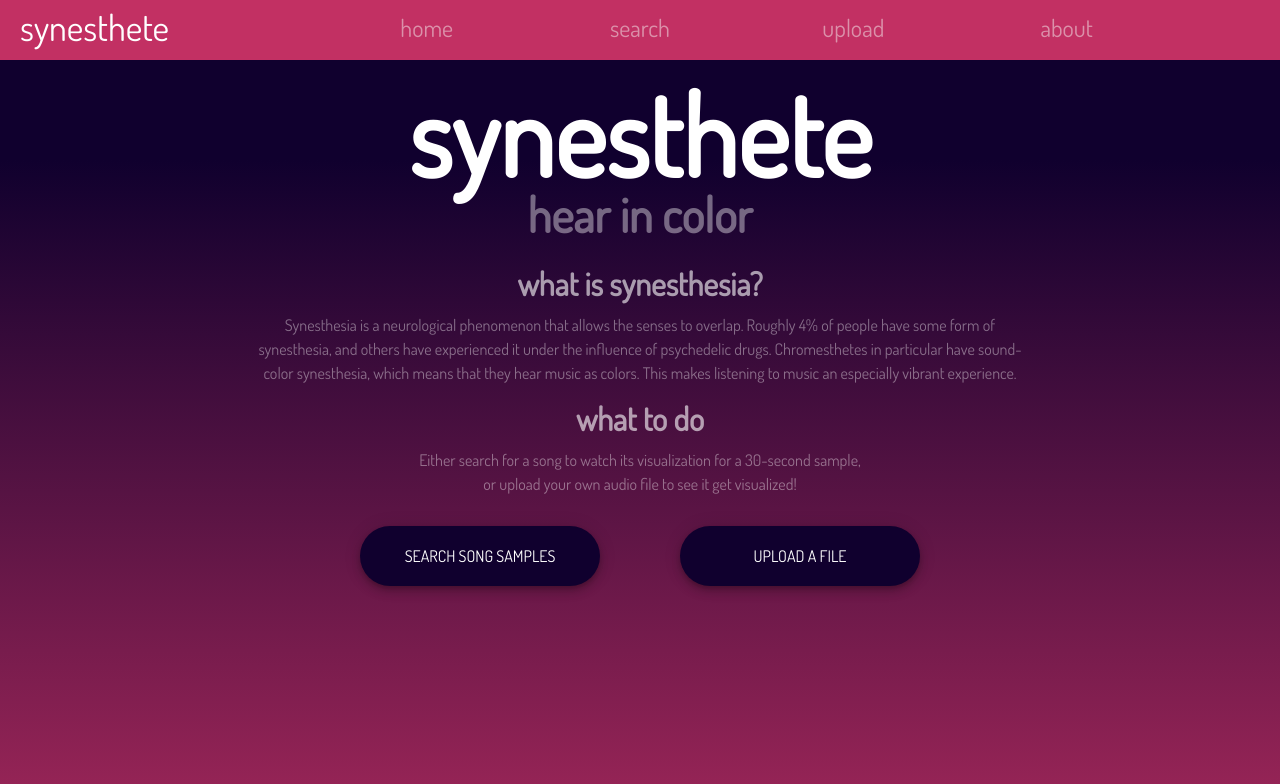
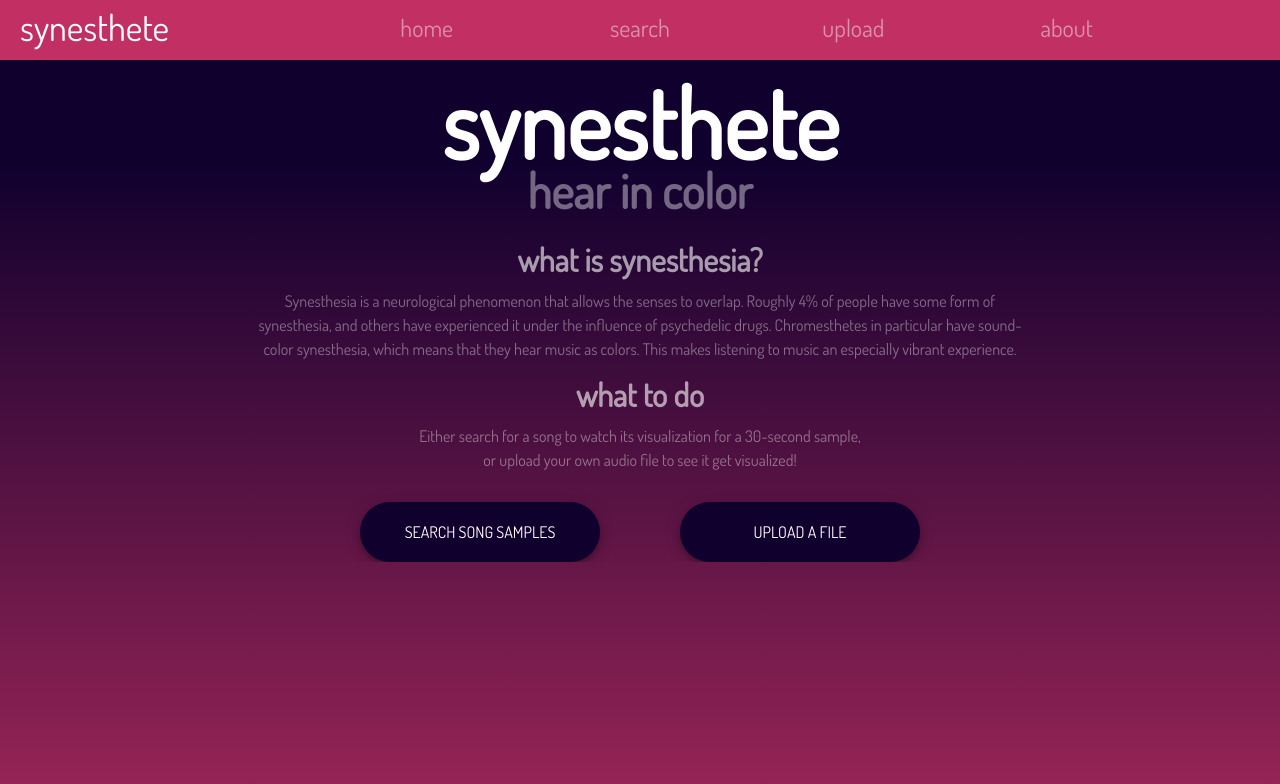
Before and after one commit to LucilleN/synesthete, a React (Create React App) app: page / in a window 1280 px wide. Shown: the top 784 px of the page. Built offline with nearby package versions, Linux system fonts and the light colour scheme; the HTML template or start-up script is replaced by a standard one.

Commit message:
Adjust homepage styling

```diff
--- a/src/pages/Homepage.js
+++ b/src/pages/Homepage.js
@@ -12,10 +12,13 @@ const styles = theme => ({
     display: 'flex',
     flexDirection: 'column',
     justifyContent: 'space-between',
-    alignItems: 'center'
+    alignItems: 'center',
+    overflow: 'auto',
+    maxHeight: 'calc(100% - 60px)',
+    minHeight: 'calc(100% - 60px)'
   },
   title: {
-    fontSize: '7rem',
+    fontSize: '6rem',
     fontWeight: 800,
     color: theme.palette.white,
     marginTop: '-10px'
```
